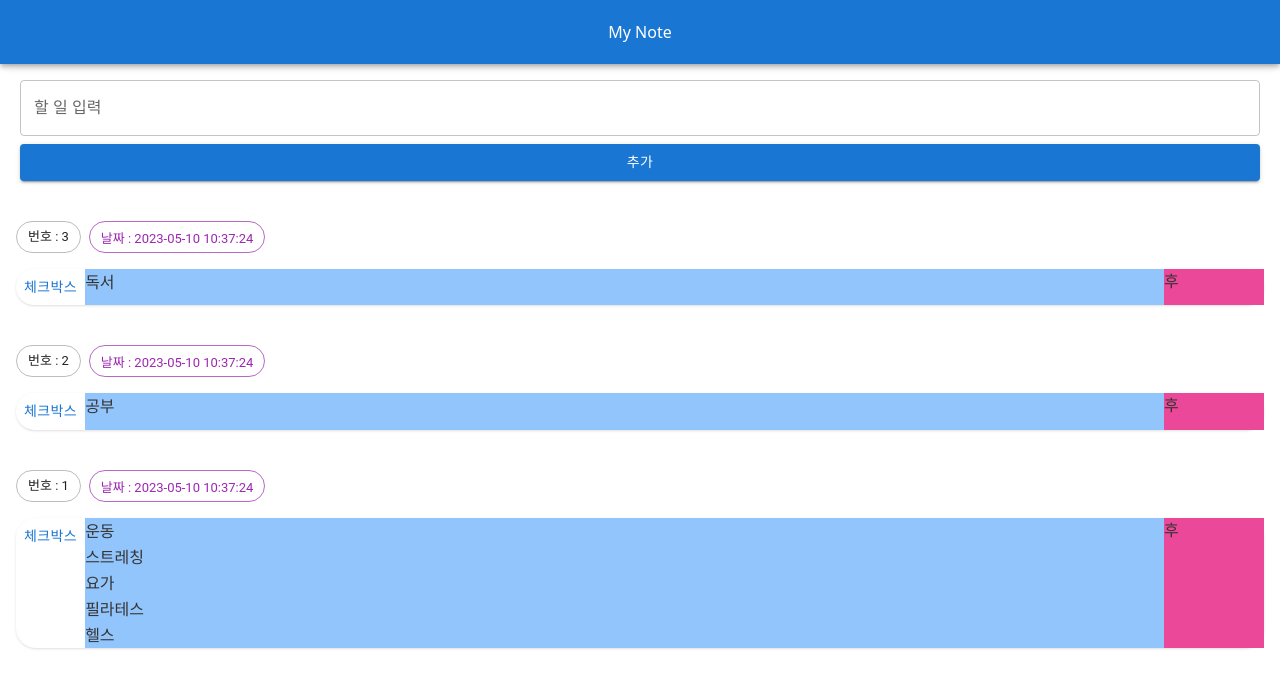
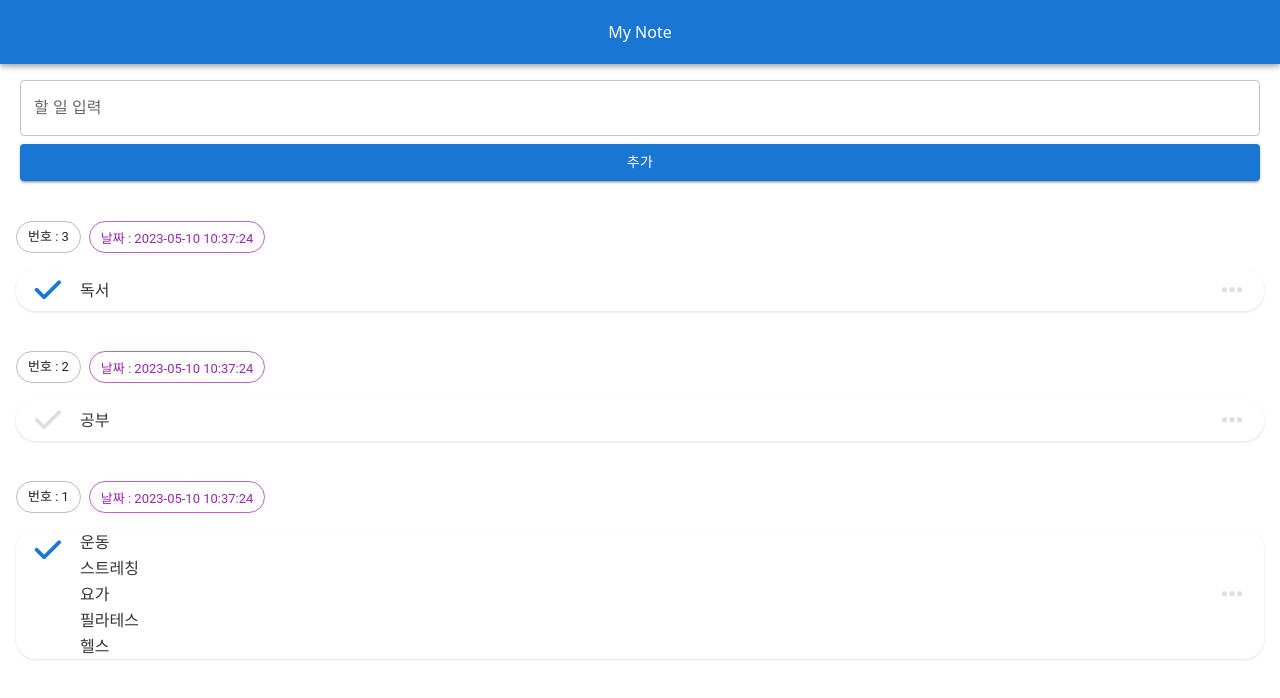
Before and after one commit to kkwonju/2023_04_react_test, a React (Create React App) app: page / in a window 1280 px wide. Shown: the top 698 px of the page. Built offline with nearby package versions, Linux system fonts and the light colour scheme; the HTML template or start-up script is replaced by a standard one; a web font is replaced by a local one.

Commit message:
... 더보기 버튼 추가, 레이아웃

```diff
--- a/src/App.js
+++ b/src/App.js
@@ -1,5 +1,6 @@
 import { AppBar, Toolbar, Button, TextField, Chip, Box } from "@mui/material";
 import React, { useState, useRef, useEffect } from "react";
+import classNames from "classnames";
 
 function useTodosState() {
   const [todos, setTodos] = useState([]);
@@ -87,7 +88,7 @@ function App() {
       </form>
       <div className="mt-5 px-4">
         <ul>
-          {todosState.todos.map((todo) => (
+          {todosState.todos.map((todo, index) => (
             <li key={todo.id} className="mt-10">
               <div className="flex gap-2">
                 <Chip
@@ -103,12 +104,34 @@ function App() {
               </div>
               <div className="mt-4 shadow rounded-[20px] flex">
                 <Button variant="text" className="flex-shrink-0 !items-start !rounded-[20px_0_0_20px]">
-                  <span>체크박스</span>
+                  <span
+                    className={classNames(
+                      "flex items-center",
+                      "text-3xl",
+                      {
+                        "text-[color:var(--mui-color-primary-main)]"
+                          : index % 2 == 0,
+                      }
+                      ,
+                      {
+                        "text-[#dfdfdf]"
+                          : index % 2 != 0,
+                      }
+                    )}
+                  >
+                    <i class="fa-solid fa-check"></i>
+                  </span>
                 </Button>
-                <div class="bg-blue-300 whitespace-pre-wrap leading-relaxed hover:text-[color:var(--mui-color-primary-main)] flex-grow">
+                <div class="whitespace-pre-wrap flex items-center leading-relaxed hover:text-[color:var(--mui-color-primary-main)] flex-grow">
                   {todo.content}
                 </div>
-                <div className="bg-pink-500 w-[100px] flex-shrink-0">후</div>
+                <Button
+                className="flex-shrink-0 !rounded-[0_20px_20px_0]"
+                color="inherit">
+                  <span className=" text-[#dfdfdf] flex items-center text-2xl">
+                    <i class="fa-solid fa-ellipsis-vertical fa-rotate-90"></i>
+                  </span>
+                </Button>
               </div>
             </li>
           ))}
```
